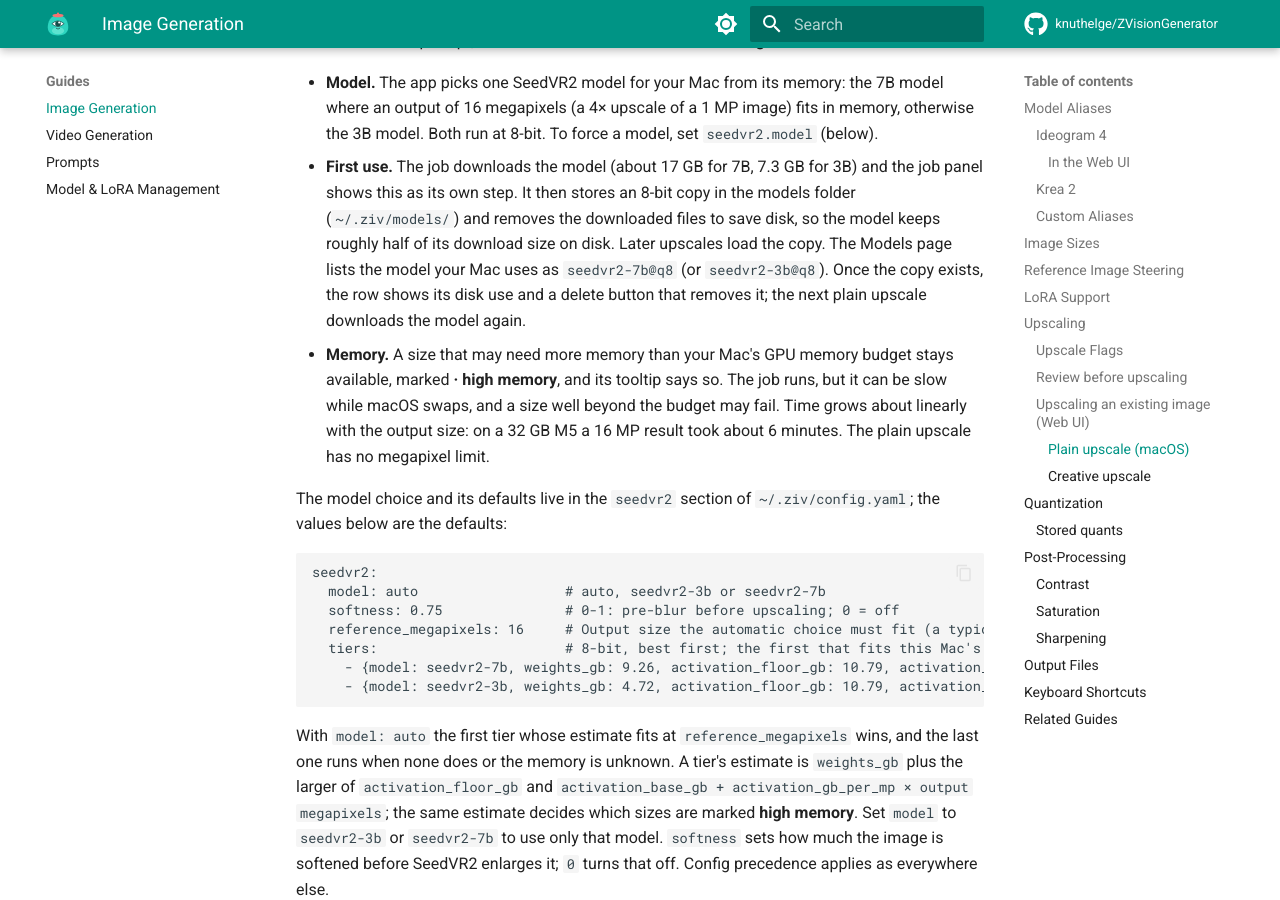
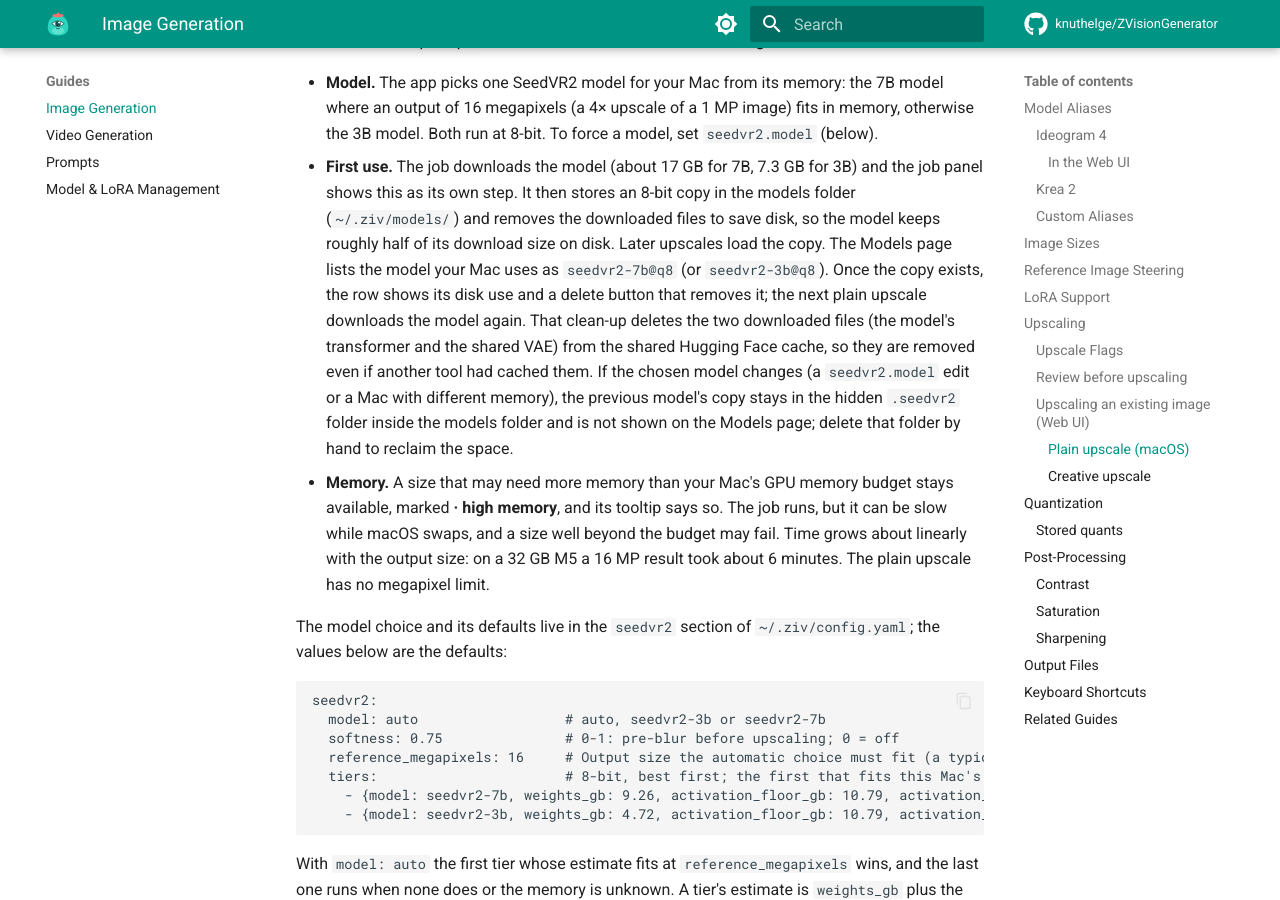
Before and after one commit to knuthelge/ZVisionGenerator, an MkDocs documentation site: the page built from docs/guides/image.md, in a window 1280 px wide and 900 px high, scrolled down 6081 px. Built offline with MkDocs 1.6.1 and Material for MkDocs 9.7.7, drawn with Linux system fonts in a browser that asks for light colours; comment, search, counter and statistics services are not loaded.

Commit message:
docs(image): clarify SeedVR2 disk effects and video proposal assumptions
- Document that the first-use clean-up removes the files from the shared Hugging Face cache
- Document that a previous model's stored copy stays in the hidden folder until deleted by hand
- Correct the video proposal on the SeedVR2 download and on which contract pins already exist

```diff
--- a/docs/guides/image.md
+++ b/docs/guides/image.md
@@ -187,7 +187,7 @@ On Windows and Linux the menu shows only the creative items, labelled "creative"
 The plain upscale works for any image: files without recorded settings, imported files and images from models that cannot upscale or refine images (e.g. Ideogram 4). No image model needs to be configured, and the job panel notes "original settings unknown" for a file without a record. The result is saved as is, without the sharpen, contrast and saturation passes. A source that has a record carries its prompt, model and LoRAs over for **Reuse settings**.
 
 - **Model.** The app picks one SeedVR2 model for your Mac from its memory: the 7B model where an output of 16 megapixels (a 4× upscale of a 1 MP image) fits in memory, otherwise the 3B model. Both run at 8-bit. To force a model, set `seedvr2.model` (below).
-- **First use.** The job downloads the model (about 17 GB for 7B, 7.3 GB for 3B) and the job panel shows this as its own step. It then stores an 8-bit copy in the models folder (`~/.ziv/models/`) and removes the downloaded files to save disk, so the model keeps roughly half of its download size on disk. Later upscales load the copy. The Models page lists the model your Mac uses as `seedvr2-7b@q8` (or `seedvr2-3b@q8`). Once the copy exists, the row shows its disk use and a delete button that removes it; the next plain upscale downloads the model again.
+- **First use.** The job downloads the model (about 17 GB for 7B, 7.3 GB for 3B) and the job panel shows this as its own step. It then stores an 8-bit copy in the models folder (`~/.ziv/models/`) and removes the downloaded files to save disk, so the model keeps roughly half of its download size on disk. Later upscales load the copy. The Models page lists the model your Mac uses as `seedvr2-7b@q8` (or `seedvr2-3b@q8`). Once the copy exists, the row shows its disk use and a delete button that removes it; the next plain upscale downloads the model again. That clean-up deletes the two downloaded files (the model's transformer and the shared VAE) from the shared Hugging Face cache, so they are removed even if another tool had cached them. If the chosen model changes (a `seedvr2.model` edit or a Mac with different memory), the previous model's copy stays in the hidden `.seedvr2` folder inside the models folder and is not shown on the Models page; delete that folder by hand to reclaim the space.
 - **Memory.** A size that may need more memory than your Mac's GPU memory budget stays available, marked **· high memory**, and its tooltip says so. The job runs, but it can be slow while macOS swaps, and a size well beyond the budget may fail. Time grows about linearly with the output size: on a 32 GB M5 a 16 MP result took about 6 minutes. The plain upscale has no megapixel limit.
 
 The model choice and its defaults live in the `seedvr2` section of `~/.ziv/config.yaml`; the values below are the defaults:
```
Also changed, not shown: proposals/video-upscale-seedvr2-mac.md (+2 -2 lines).
